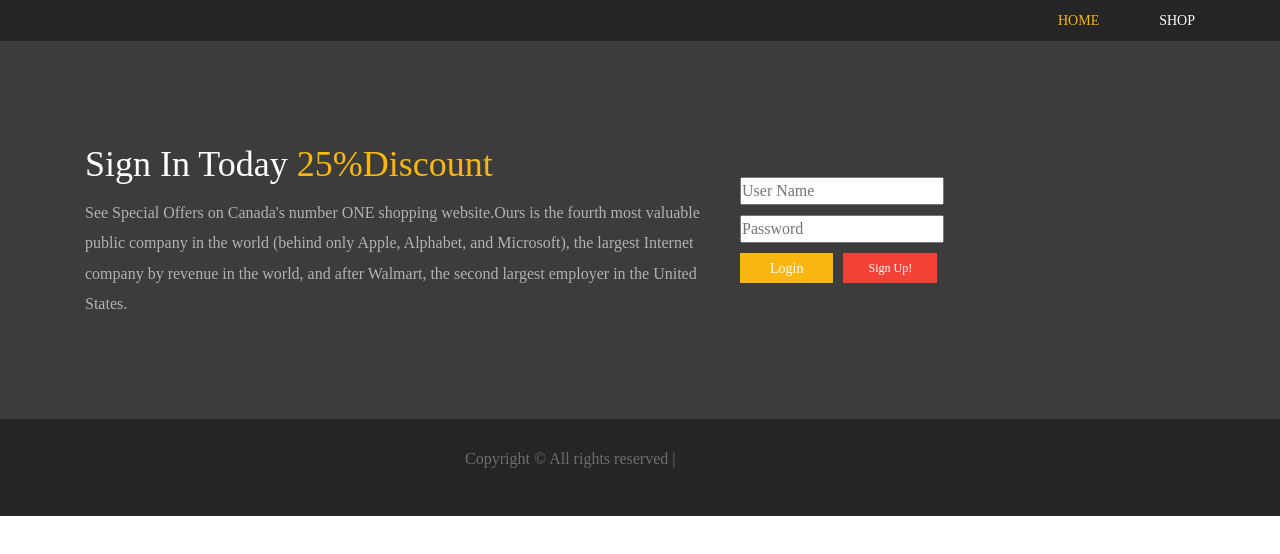
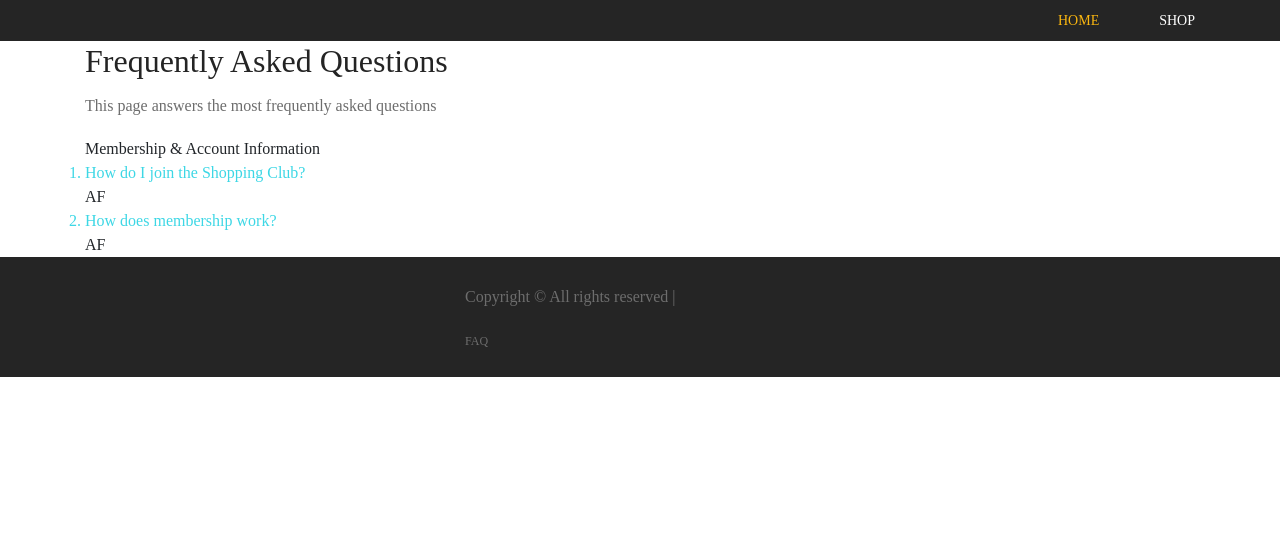
Before and after one commit to dilrajgill/shoping-app, an Angular app: page /faq in a window 1280 px wide. Shown: the top 554 px of the page. Built offline with nearby package versions, Linux system fonts and the light colour scheme.

Commit message:
Adding faq
Adding faq

```diff
--- a/src/app/app-routing.module.ts
+++ b/src/app/app-routing.module.ts
@@ -3,12 +3,15 @@ import { CommonModule } from '@angular/common';
 import {LandingPageComponent} from './landing-page/landing-page.component';
 import {RegistrationComponent} from './registration/registration.component';
 import { Routes, RouterModule } from '@angular/router';
+import { FaqComponent } from './faq/faq.component';
+
 
 const routes: Routes = [
 
   {path:'' , redirectTo: '/landing', pathMatch: 'full' },
   {path:'registration/:id' , component: RegistrationComponent},
   {path:'landing' , component: LandingPageComponent},
+  {path:'faq' , component: FaqComponent},
   {path:'**' , component: LandingPageComponent}
 
 ];
--- a/src/app/app.module.ts
+++ b/src/app/app.module.ts
@@ -8,6 +8,7 @@ import { HeaderComponentComponent } from './header-component/header-component.co
 import { RegistrationComponent } from './registration/registration.component';
 import { AppRoutingModule } from './/app-routing.module';
 import { SignUpStepsComponent } from './sign-up-steps/sign-up-steps.component';
+import { FaqComponent } from './faq/faq.component';
 
 @NgModule({
   declarations: [
@@ -16,7 +17,8 @@ import { SignUpStepsComponent } from './sign-up-steps/sign-up-steps.component';
     LandingPageComponent,
     HeaderComponentComponent,
     RegistrationComponent,
-    SignUpStepsComponent
+    SignUpStepsComponent,
+    FaqComponent
   ],
   imports: [
     BrowserModule,
--- /dev/null
+++ b/src/app/faq/faq.component.css
@@ -0,0 +1,4 @@
+li.question {
+    color: #3dd7e5;
+    list-style-type: decimal;
+}
--- /dev/null
+++ b/src/app/faq/faq.component.html
@@ -0,0 +1,17 @@
+<div class="container">
+    <div class="page-title">
+        <h2>{{pageTitle}}</h2>
+    </div>
+    <div class="faq-description">
+        <p>{{description}}</p>
+    </div>
+
+    <div *ngFor='let q of questions'>{{q.div}}
+        <ol>
+            <div *ngFor='let a of q.divQues'>
+                <li class="question"> {{a.question}} </li>
+                <span> {{a.answer}}</span>
+            </div>
+        </ol>
+    </div>
+</div>
--- /dev/null
+++ b/src/app/faq/faq.component.ts
@@ -0,0 +1,37 @@
+import { Component, OnInit } from '@angular/core';
+
+@Component({
+  selector: 'app-faq',
+  templateUrl: './faq.component.html',
+  styleUrls: ['./faq.component.css']
+})
+export class FaqComponent implements OnInit {
+  pageTitle: string;
+  description: string;
+  /*questions = [
+    {question: 'How does membership work?', answer: 'AF'},
+    {question: 'How do I join the Shopping Club?', answer: 'AF'}
+ ]*/
+
+  questions = [
+    {
+      div: 'Membership & Account Information',
+      divQues: [
+        { question: 'How do I join the Shopping Club?', answer: 'AF' },
+        { question: 'How does membership work?', answer: 'AF' }
+      ]
+    }
+  ]
+  constructor() { }
+
+  ngOnInit() {
+    this.fetchTextValues();
+  }
+
+
+  fetchTextValues(): void {
+    this.pageTitle = 'Frequently Asked Questions';
+    this.description = 'This page answers the most frequently asked questions';
+  }
+
+}
--- a/src/app/shoping-footer/shoping-footer.component.css
+++ b/src/app/shoping-footer/shoping-footer.component.css
@@ -1,2 +1,5 @@
 .footer_area {
     padding: 25px 0; }
+    .footerLinks li a{
+        color: #6d6d6d;
+    }
--- a/src/app/shoping-footer/shoping-footer.component.html
+++ b/src/app/shoping-footer/shoping-footer.component.html
@@ -7,6 +7,13 @@
         <p class="copywrite">
           Copyright &copy; All rights reserved |
         </p>
+        <ul class = "footerLinks">
+            <li><a href="" routerLink="faq">FAQ</a></li>
+            <!--<li><a href="#news">News</a></li>
+            <li><a href="#contact">Contact</a></li>
+            <li style="float:right"><a href="#about">About</a></li>-->
+          </ul>
+
       </div>
       <div class="col-4 col-lg-4">
       </div>
```
Also changed, not shown: 1 other file (tests, documents, lock files or other folders).
